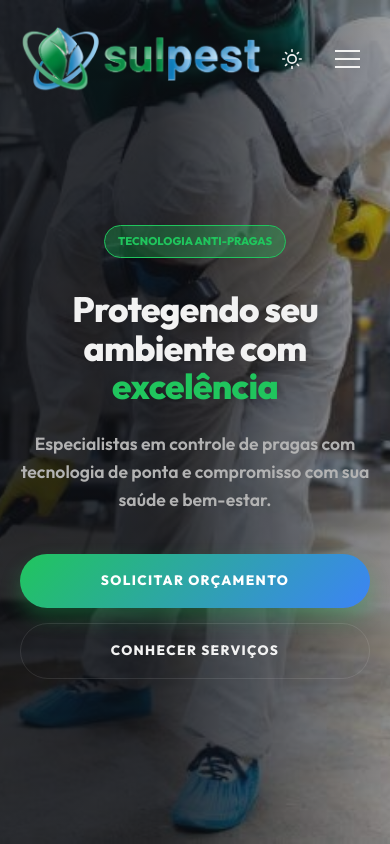
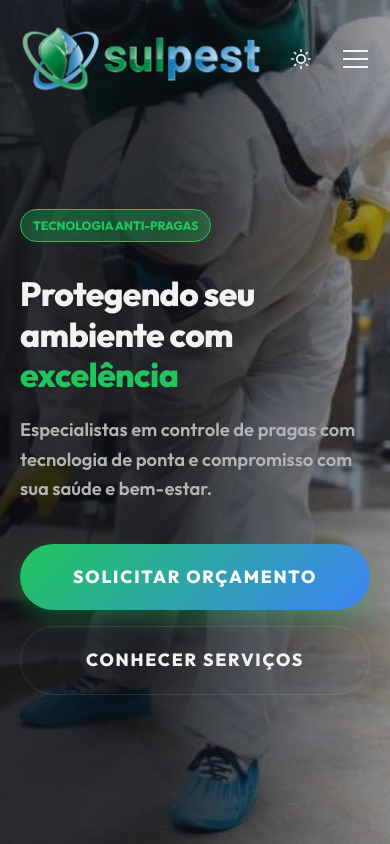
Before and after one commit to Juninho21/sulpest_site, a React (Vite) app: page / in a window 390 px wide. Shown: the top 844 px of the page. Built offline with nearby package versions, Linux system fonts and the light colour scheme.

Commit message:
Otimização profunda para dispositivos touch e Android: alvos de toque maiores, menu mobile refinado e UX melhorada

```diff
--- a/src/components/Navbar.jsx
+++ b/src/components/Navbar.jsx
@@ -182,7 +182,11 @@ const Navbar = ({ theme, toggleTheme }) => {
         .hamburger.active span:nth-child(3) { transform: translateY(-8px) rotate(-45deg); }
 
         @media (max-width: 992px) {
-          .mobile-menu-btn { display: block; }
+          .mobile-menu-btn {
+            display: block;
+            padding: 12px;
+            margin-right: -10px;
+          }
           .desktop-only { display: none; }
           .mobile-only { display: block; }
 
@@ -193,36 +197,71 @@ const Navbar = ({ theme, toggleTheme }) => {
             position: fixed;
             top: 0;
             right: -100%;
-            width: 80%;
-            max-width: 300px;
-            height: 100vh;
+            width: 85%;
+            max-width: 320px;
+            height: 100dvh; /* Dynamic viewport height para mobile */
             background: var(--bg);
             flex-direction: column;
             justify-content: center;
-            padding: 40px;
-            transition: 0.5s;
+            padding: 60px 40px;
+            transition: 0.4s cubic-bezier(0.16, 1, 0.3, 1);
             box-shadow: -10px 0 30px rgba(0,0,0,0.5);
             z-index: 1000;
-            gap: 2.5rem;
+            gap: 1.5rem;
           }
 
           .nav-links.active { right: 0; }
 
+          .nav-links a {
+            width: 100%;
+            padding: 15px 0;
+            border-bottom: 1px solid var(--glass-border);
+            font-size: 1.1rem;
+          }
+
+          .nav-links a:last-child {
+            border-bottom: none;
+          }
+
           .btn-cta.mobile-only {
             width: 100%;
             text-align: center;
-            margin-top: 1rem;
+            margin-top: 1.5rem;
+            padding: 1.2rem;
+            font-size: 1.1rem;
+          }
+
+          /* Overlay para fechar o menu ao clicar fora */
+          .menu-overlay {
+            position: fixed;
+            top: 0;
+            left: 0;
+            width: 100%;
+            height: 100%;
+            background: rgba(0,0,0,0.6);
+            backdrop-filter: blur(4px);
+            opacity: 0;
+            visibility: hidden;
+            transition: 0.4s;
+            z-index: 999;
+          }
+
+          .menu-overlay.active {
+            opacity: 1;
+            visibility: visible;
           }
         }
 
         @media (max-width: 480px) {
            .theme-toggle {
-             width: 40px;
-             height: 40px;
+             width: 45px;
+             height: 45px;
            }
-           .nav-actions { gap: 0.8rem; }
+           .nav-actions { gap: 0.5rem; }
+           .nav-links { width: 90%; }
         }
       `}</style>
+      <div className={`menu-overlay ${isMenuOpen ? 'active' : ''}`} onClick={() => setIsMenuOpen(false)}></div>
     </nav>
   );
 };
--- a/src/index.css
+++ b/src/index.css
@@ -528,87 +528,122 @@ section {
   font-size: 0.85rem;
 }
 
-/* Responsive */
+/* Global Touch & Mobile Optimizations */
+html {
+  scroll-behavior: smooth;
+  -webkit-text-size-adjust: 100%;
+  touch-action: manipulation;
+}
+
+button,
+a,
+input,
+textarea {
+  touch-action: manipulation;
+  -webkit-tap-highlight-color: transparent;
+}
+
+/* Base Responsive */
+.container {
+  width: 100%;
+  max-width: 1200px;
+  margin: 0 auto;
+  padding: 0 25px;
+}
+
 @media (max-width: 992px) {
 
   .about-grid,
   .contact-wrapper,
   .footer-content {
     grid-template-columns: 1fr;
+    gap: 50px;
   }
 
-  .contact-wrapper {
-    padding: 30px;
-    gap: 40px;
-  }
-
-  .footer-content {
-    text-align: center;
-    gap: 40px;
-  }
-
-  .footer-brand p {
-    margin-left: 0;
-    margin: 20px auto 0;
-  }
-
-  .social-icons {
-    justify-content: center;
+  .section-title h2 {
+    font-size: 2.2rem;
   }
 }
 
 @media (max-width: 768px) {
+  .section {
+    padding: 80px 0;
+  }
+
   .hero {
     min-height: 100vh;
     padding: 120px 0 60px;
     display: flex;
     align-items: center;
+    background-attachment: scroll;
+    /* Melhora performance scroll mobile */
   }
 
   .hero h1 {
-    font-size: 2.8rem;
-    line-height: 1.1;
+    font-size: 2.6rem;
+    line-height: 1.2;
+    margin-bottom: 20px;
   }
 
   .hero p {
-    font-size: 1.1rem;
-    margin: 0 auto 2.5rem;
-  }
-
-  .hero-text {
-    text-align: center;
+    font-size: 1.15rem;
+    margin-bottom: 2.5rem;
   }
 
   .hero-btns {
-    justify-content: center;
+    width: 100%;
     flex-direction: column;
-    gap: 15px;
+    gap: 16px;
   }
 
   .hero-btns .btn {
     width: 100%;
-  }
-
-  .section-title h2 {
-    font-size: 2rem;
+    padding: 1.2rem;
+    font-size: 1.1rem;
+    display: flex;
+    justify-content: center;
+    align-items: center;
   }
 
   .services-grid {
     grid-template-columns: 1fr;
-    gap: 40px;
+    gap: 32px;
   }
 
   .service-card {
-    max-width: 400px;
-    margin: 0 auto;
+    max-width: 100%;
   }
 
-  .about-img {
-    height: 300px;
+  .service-content {
+    padding: 24px;
+  }
+
+  .contact-wrapper {
+    padding: 20px;
+    border-radius: 20px;
   }
 
   .contact-info h2 {
-    font-size: 2rem;
+    font-size: 1.8rem;
+  }
+
+  .detail-item {
+    padding: 15px;
+    background: var(--glass);
+    border-radius: 12px;
+  }
+
+  .footer-brand p {
+    margin-left: 0;
+    margin-top: 15px;
+  }
+
+  /* Melhora inputs para evitar zoom no focus (iOS/Android) */
+  input,
+  textarea,
+  select {
+    font-size: 16px !important;
+    padding: 15px !important;
   }
 }
 
@@ -618,11 +653,29 @@ section {
   }
 
   .hero h1 {
-    font-size: 2.2rem;
+    font-size: 2.1rem;
+  }
+
+  .section-title h2 {
+    font-size: 1.8rem;
+  }
+
+  .about-img {
+    height: 250px;
   }
 
   .badge {
-    font-size: 0.7rem;
-    padding: 0.4rem 0.8rem;
+    padding: 6px 12px;
+    font-size: 0.75rem;
   }
 }
+
+/* Fix for touch devices active state */
+.btn:active {
+  transform: scale(0.96);
+  opacity: 0.9;
+}
+
+.service-card:active {
+  transform: translateY(-2px);
+}
```
